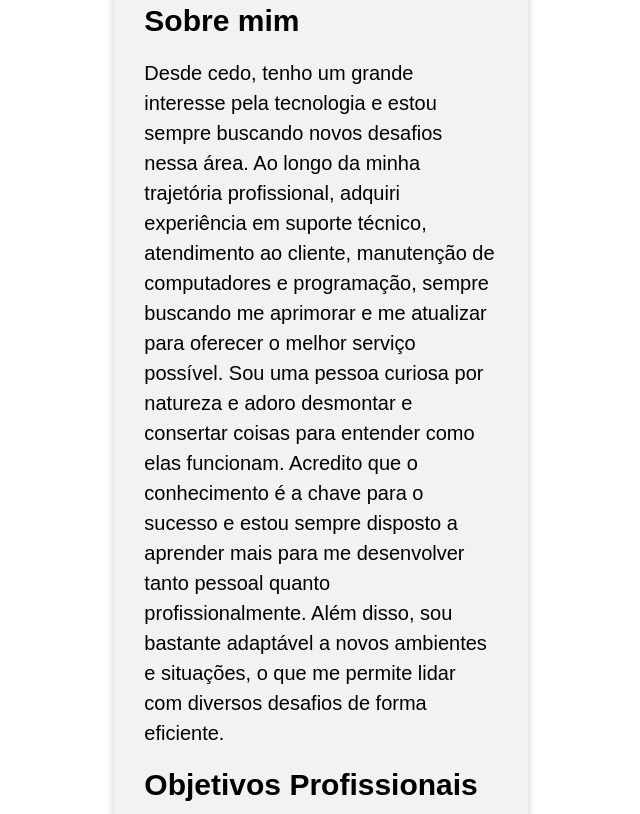
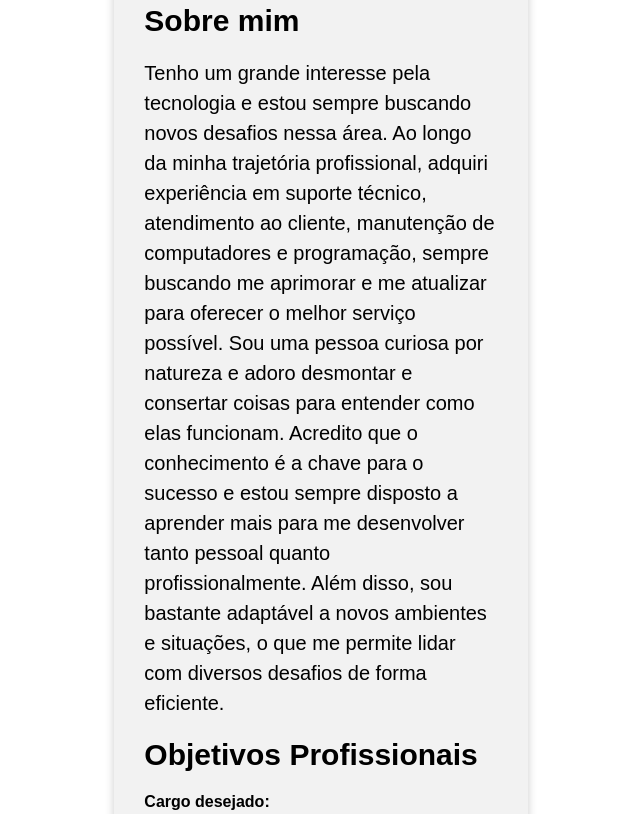
Before and after one commit to Vita-Lumina/Curr-culo, a plain HTML site: page index.html in a window 1280 px wide. Shown: the part 738-1552 px from the top of the page, without its empty margins (319-959 px from the left). Drawn offline with nearby package versions, Linux system fonts and the light colour scheme.

Commit message:
Update index.html

```diff
--- a/index.html
+++ b/index.html
@@ -40,7 +40,7 @@
       <article id="sobre" class="active">
         <img src="IMG/Analista Leonardo Moura Pinheiro.png">
         <h2>Sobre mim</h2>
-        <p>Desde cedo, tenho um grande interesse pela tecnologia e estou sempre buscando novos desafios nessa área. Ao longo da minha trajetória profissional, adquiri experiência em suporte técnico, atendimento ao cliente, manutenção de computadores e programação, sempre buscando me aprimorar e me atualizar para oferecer o melhor serviço possível. Sou uma pessoa curiosa por natureza e adoro desmontar e consertar coisas para entender como elas funcionam. Acredito que o conhecimento é a chave para o sucesso e estou sempre disposto a aprender mais para me desenvolver tanto pessoal quanto profissionalmente. Além disso, sou bastante adaptável a novos ambientes e situações, o que me permite lidar com diversos desafios de forma eficiente.</p>
+        <p>Tenho um grande interesse pela tecnologia e estou sempre buscando novos desafios nessa área. Ao longo da minha trajetória profissional, adquiri experiência em suporte técnico, atendimento ao cliente, manutenção de computadores e programação, sempre buscando me aprimorar e me atualizar para oferecer o melhor serviço possível. Sou uma pessoa curiosa por natureza e adoro desmontar e consertar coisas para entender como elas funcionam. Acredito que o conhecimento é a chave para o sucesso e estou sempre disposto a aprender mais para me desenvolver tanto pessoal quanto profissionalmente. Além disso, sou bastante adaptável a novos ambientes e situações, o que me permite lidar com diversos desafios de forma eficiente.</p>
         <h2>Objetivos Profissionais</h2>
         <h4>Cargo desejado:</h4>
         <li>TI Help desk</li>
```
